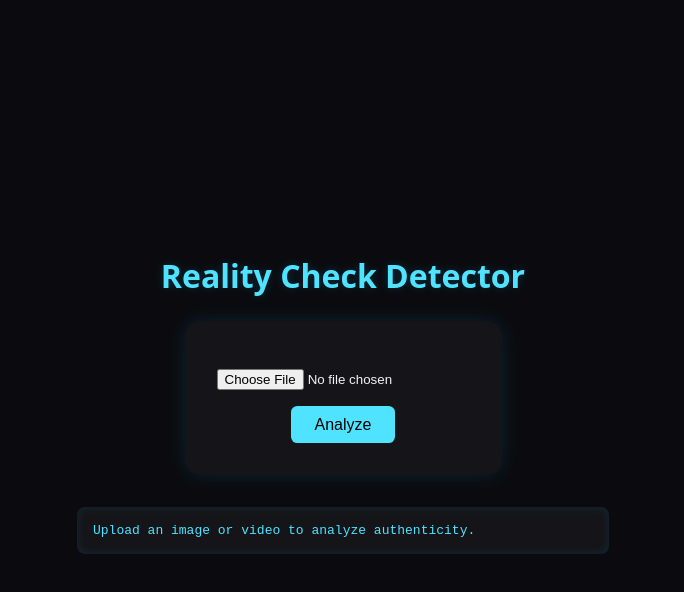
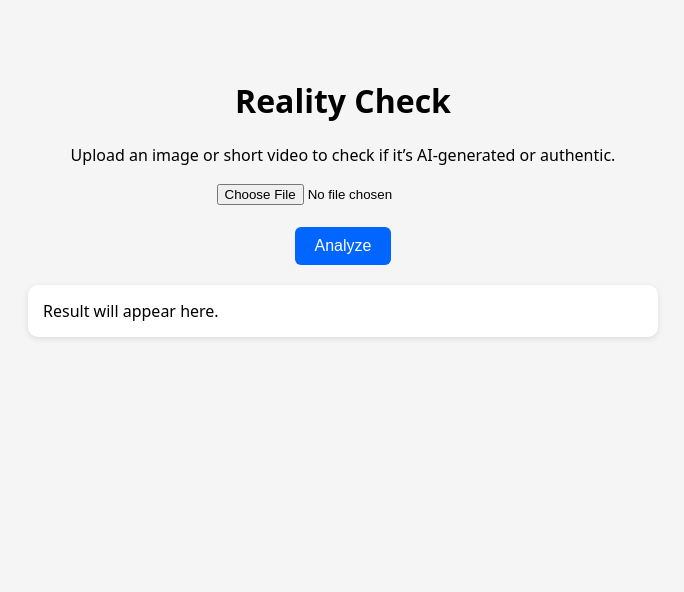
Before and after one commit to shanemariel666-rgb/reality-check-detector-, a plain HTML site: page index.html in a window 1280 px wide. Shown: the whole page, without its empty margins (297-981 px from the left). Drawn offline with Linux system fonts and the light colour scheme.

Commit message:
Update index.html

```diff
--- a/index.html
+++ b/index.html
@@ -2,94 +2,65 @@
 <html lang="en">
 <head>
   <meta charset="UTF-8" />
-  <meta name="viewport" content="width=device-width, initial-scale=1" />
+  <meta name="viewport" content="width=device-width, initial-scale=1.0" />
   <title>Reality Check</title>
   <style>
-    :root {
-      --accent: #4fe3ff;
-      --bg: #0b0b0f;
-      --fg: #f2f2f2;
-      --card: #151519;
-    }
     body {
       font-family: system-ui, sans-serif;
-      background: var(--bg);
-      color: var(--fg);
-      display: flex;
-      flex-direction: column;
-      align-items: center;
-      justify-content: center;
-      height: 100vh;
-      margin: 0;
+      text-align: center;
+      padding: 50px;
+      background: #f5f5f5;
     }
-    h1 {
-      color: var(--accent);
-      font-size: 2rem;
-      margin-bottom: 1.5rem;
-      text-shadow: 0 0 10px #00bfff33;
-    }
-    form {
-      background: var(--card);
-      padding: 2rem;
-      border-radius: 1rem;
-      box-shadow: 0 0 20px #00bfff22;
-      display: flex;
-      flex-direction: column;
-      align-items: center;
-    }
-    input[type="file"] {
-      margin: 1rem 0;
-      color: var(--fg);
+    #result {
+      text-align: left;
+      white-space: pre-wrap;
+      background: #fff;
+      padding: 15px;
+      border-radius: 10px;
+      box-shadow: 0 2px 6px rgba(0,0,0,0.1);
+      margin-top: 20px;
+      max-width: 600px;
+      margin-left: auto;
+      margin-right: auto;
     }
     button {
-      background: var(--accent);
-      color: #000;
+      background-color: #0066ff;
+      color: white;
       border: none;
-      padding: 0.6rem 1.5rem;
+      padding: 10px 20px;
+      border-radius: 6px;
+      cursor: pointer;
       font-size: 1rem;
-      border-radius: 0.4rem;
-      cursor: pointer;
-      transition: 0.2s;
     }
     button:hover {
-      background: #79ecff;
-    }
-    pre {
-      background: var(--card);
-      color: var(--accent);
-      padding: 1rem;
-      border-radius: 0.5rem;
-      text-align: left;
-      white-space: pre-wrap;
-      width: 80%;
-      max-width: 500px;
-      margin-top: 2rem;
-      box-shadow: inset 0 0 10px #00bfff22;
+      background-color: #0052cc;
     }
   </style>
 </head>
 <body>
-  <h1>Reality Check Detector</h1>
-  <form id="uploadForm">
-    <input type="file" id="fileInput" name="file" required />
-    <button type="submit">Analyze</button>
-  </form>
+  <h1>Reality Check</h1>
+  <p>Upload an image or short video to check if it’s AI-generated or authentic.</p>
 
-  <pre id="result">Upload an image or video to analyze authenticity.</pre>
+  <input type="file" id="fileInput" accept="image/*,video/*" />
+  <br><br>
+  <button onclick="analyzeFile()">Analyze</button>
+  <div id="result">Result will appear here.</div>
 
   <script>
   async function analyzeFile() {
-  const fileInput = document.getElementById('file');
+    const fileInput = document.getElementById('fileInput');
     const resultDiv = document.getElementById('result');
+    const file = fileInput.files[0];
 
-  if (!fileInput.files.length) {
-    resultDiv.textContent = "Please upload a file first.";
+    if (!file) {
+      resultDiv.textContent = "⚠️ Please select a file first.";
       return;
     }
 
+    resultDiv.textContent = "⏳ Uploading and analyzing...";
+
     const formData = new FormData();
-  formData.append("file", fileInput.files[0]);
-  resultDiv.textContent = "Analyzing... please wait.";
+    formData.append("file", file);
 
     try {
       const response = await fetch("/analyze", {
@@ -97,20 +68,15 @@ async function analyzeFile() {
         body: formData
       });
 
-    const text = await response.text(); // read raw text first
-
-    // Try to parse safely
+      const text = await response.text();
       let data;
       try {
         data = JSON.parse(text);
       } catch (err) {
-      resultDiv.textContent =
-        "⚠️ The server returned an unexpected response:\n\n" + text;
-      console.error("JSON parse error:", err, text);
+        resultDiv.textContent = "⚠️ Server returned unexpected response:\n\n" + text;
         return;
       }
 
-    // Display clean result
       if (data.result) {
         resultDiv.textContent = JSON.stringify(data.result, null, 2);
       } else {
@@ -118,8 +84,9 @@ async function analyzeFile() {
       }
 
     } catch (err) {
-    resultDiv.textContent = "❌ Error contacting server: " + err.message;
-    console.error(err);
+      resultDiv.textContent = "❌ Error: " + err.message;
     }
   }
   </script>
+</body>
+</html>
```
Lines whose indentation alone changed are shown as unchanged.
